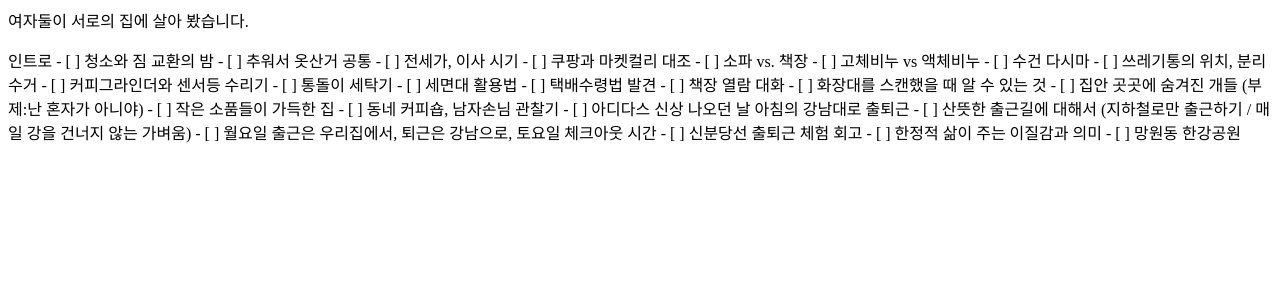
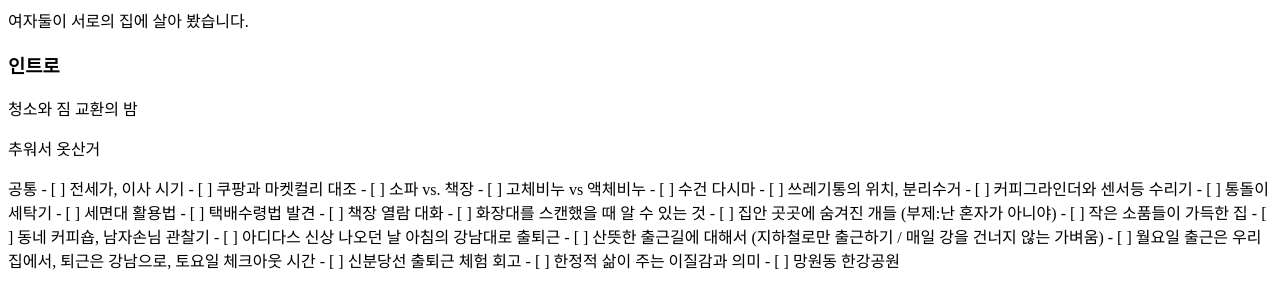
Before and after one commit to 2je/2otherhomes, a plain HTML site: page index.html in a window 1280 px wide. Drawn offline with Linux system fonts and the light colour scheme.

Commit message:
Update index.html

```diff
--- a/index.html
+++ b/index.html
@@ -6,10 +6,9 @@
   </p>
 
   <div>
-  인트로
-- [ ] 청소와 짐 교환의 밤
-- [ ] 추워서 옷산거
-
+    <p> <h3> 인트로 </h3> </p>
+      <p> 청소와 짐 교환의 밤 </p>
+       <p> 추워서 옷산거 </p>
 
 공통
 - [ ] 전세가, 이사 시기
```
